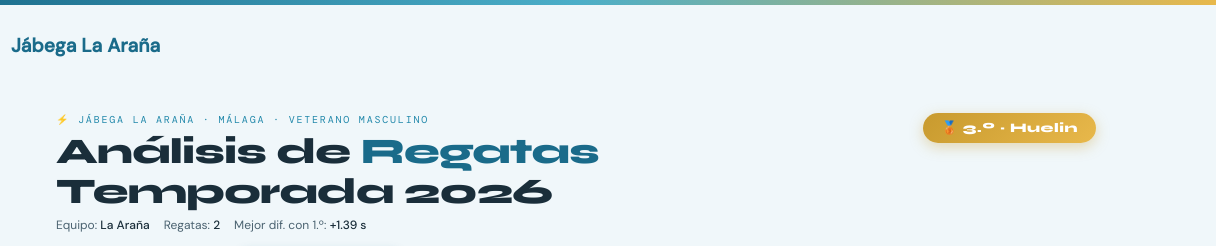
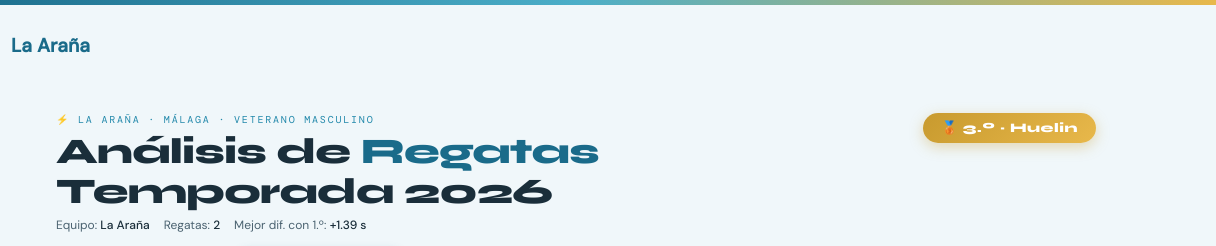
Before and after one commit to pepefaisem/pepedamian-jabega, a plain HTML site: page index.html in a window 1280 px wide. Shown: the top 246 px of the page, 64-1280 px from the left. Drawn offline with nearby package versions, Linux system fonts and the light colour scheme.

Commit message:
Jabega La Araña - La Araña
Jabega La Araña - La Araña

```diff
--- a/index.html
+++ b/index.html
@@ -182,15 +182,15 @@ h1 span{color:var(--sea)}
 </head>
 <body>
   <div style="display: flex; align-items: center; gap: 15px; padding: 10px 0;">
-    <img src="la-arana-768x768.jpg.webp" alt="Logo Jábega La Araña" style="max-width: 60px; height: auto; border-radius: 50%;">
-    <span style="font-weight: bold; font-size: 1.2rem; color: var(--sea);">Jábega La Araña</span>
+    <img src="la-arana-768x768.jpg.webp" alt="Logo La Araña" style="max-width: 60px; height: auto; border-radius: 50%;">
+    <span style="font-weight: bold; font-size: 1.2rem; color: var(--sea);">La Araña</span>
 </div>
 <div class="app">
 
 <header>
   <div class="header-top">
     <div>
-      <div class="club-lbl">⚡ Jábega La Araña · Málaga · Veterano Masculino</div>
+      <div class="club-lbl">⚡ La Araña · Málaga · Veterano Masculino</div>
       <h1>Análisis de <span>Regatas</span><br>Temporada 2026</h1>
       <div class="header-meta">
         <span>Equipo: <b>La Araña</b></span>
```
